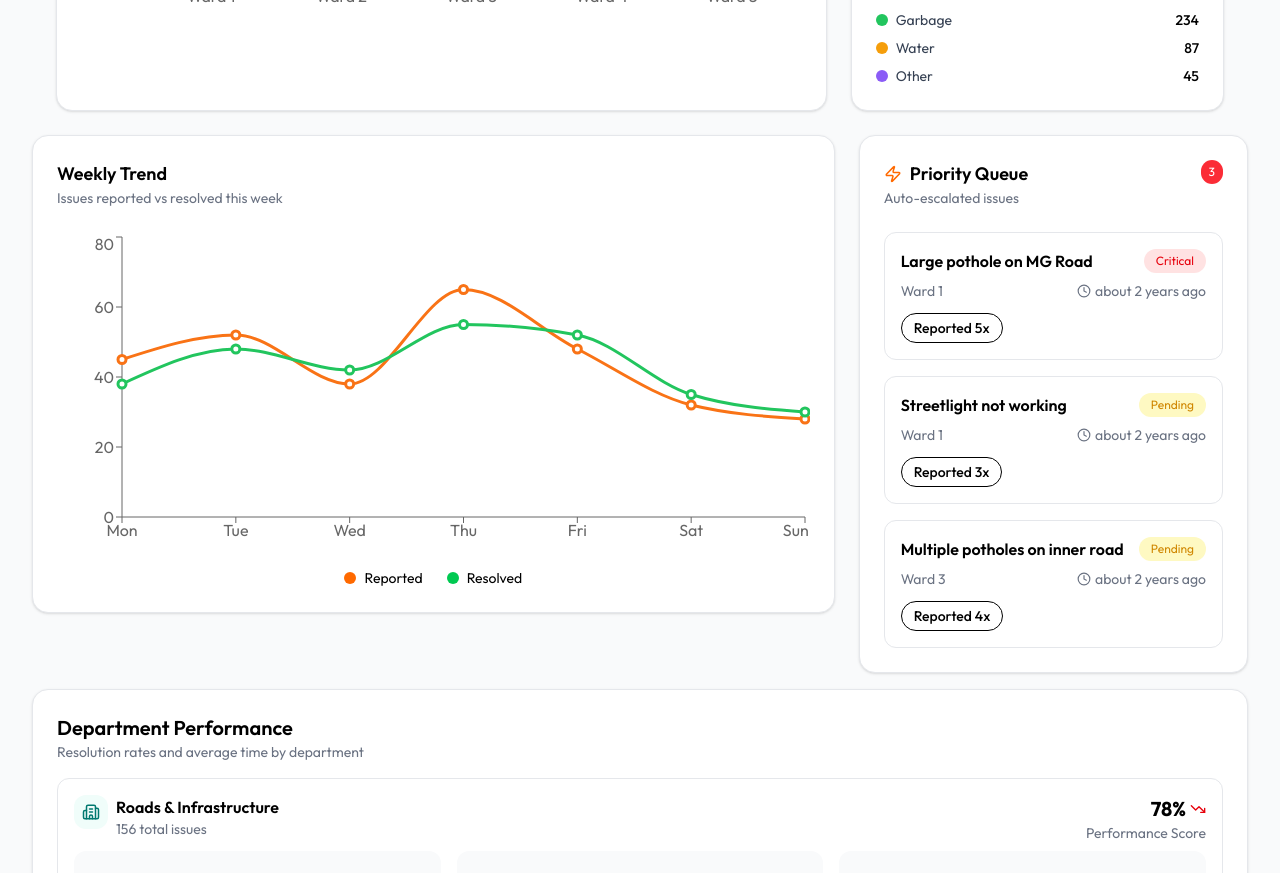
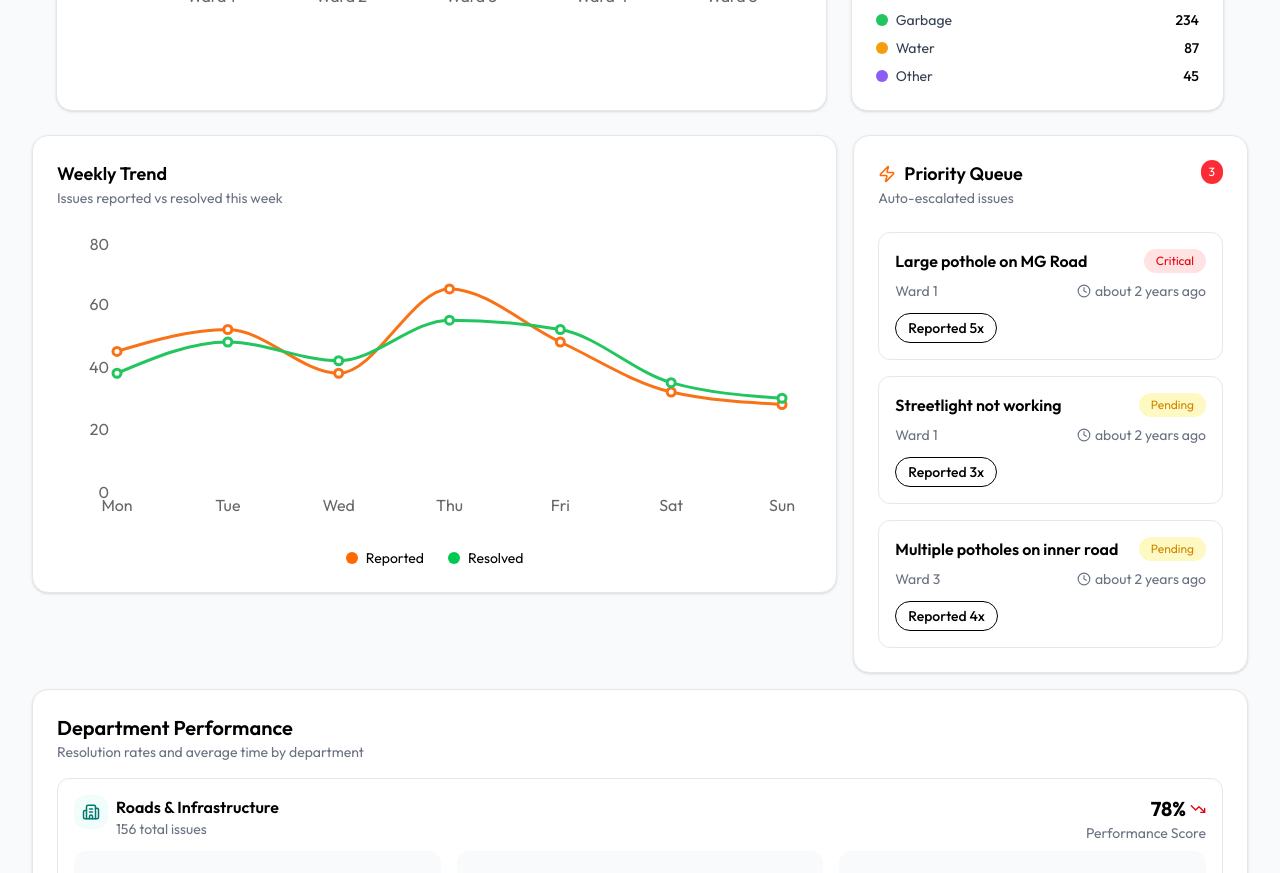
Before and after one commit to Yoshita09/Nagrik, a React (Vite) app in the folder client/: page /dashboard in a window 1280 px wide. Shown: the part 760-1633 px from the top of the page. Built offline with nearby package versions, Linux system fonts and the light colour scheme.

Commit message:
dashboard completed

```diff
--- a/client/src/components/Graphs.jsx
+++ b/client/src/components/Graphs.jsx
@@ -46,7 +46,7 @@ export default function Graphs() {
               <XAxis dataKey="ward" />
               <YAxis />
               <Tooltip />
-              <Bar dataKey="resolved" fill="#22c55e" radius={[6, 6, 0, 0]} />
+              <Bar dataKey="resolved" fill="#2ca36a" radius={[6, 6, 0, 0]} />
               <Bar dataKey="pending" fill="#f59e0b" radius={[6, 6, 0, 0]} />
               <Bar dataKey="critical" fill="#ef4444" radius={[6, 6, 0, 0]} />
             </BarChart>
--- a/client/src/components/PriorityQueue.jsx
+++ b/client/src/components/PriorityQueue.jsx
@@ -27,7 +27,7 @@ const issues = [
 
 export default function PriorityQueue() {
   return (
-    <div className="bg-white border border-gray-200 rounded-2xl p-6 shadow-sm">
+    <div className="bg-white border border-gray-200 rounded-2xl p-6 shadow-sm h-full">
 
       {/* Header */}
       <div className="flex justify-between items-start mb-6">
--- a/client/src/components/WeeklyTrend.jsx
+++ b/client/src/components/WeeklyTrend.jsx
@@ -26,10 +26,25 @@ export default function WeeklyTrend() {
         Issues reported vs resolved this week
       </p>
 
-      <ResponsiveContainer width="100%" height={320}>
-        <LineChart data={data}>
-          <XAxis dataKey="day" />
-          <YAxis />
+      <ResponsiveContainer width="100%" height={300}>
+  <LineChart
+    data={data}
+    margin={{
+      top: 10,
+      right: 30,
+      left: 0,
+      bottom: 10,
+    }}
+  >
+    <XAxis
+      dataKey="day"
+      tickLine={false}
+      axisLine={false}
+    />
+    <YAxis
+      tickLine={false}
+      axisLine={false}
+    />
     <Tooltip />
     <Line
       type="monotone"
@@ -37,6 +52,7 @@ export default function WeeklyTrend() {
       stroke="#f97316"
       strokeWidth={3}
       dot={{ r: 4 }}
+      activeDot={{ r: 6 }}
     />
     <Line
       type="monotone"
@@ -44,9 +60,11 @@ export default function WeeklyTrend() {
       stroke="#22c55e"
       strokeWidth={3}
       dot={{ r: 4 }}
+      activeDot={{ r: 6 }}
     />
   </LineChart>
 </ResponsiveContainer>
+
 
       <div className="flex justify-center gap-6 mt-4 text-sm">
         <div className="flex items-center gap-2">
--- a/client/src/pages/Dashboard.jsx
+++ b/client/src/pages/Dashboard.jsx
@@ -39,7 +39,8 @@ export default function Dashboard() {
         <Graphs />
 
         {/* Weekly Trend + Priority Queue */}
-        <div className="grid grid-cols-1 lg:grid-cols-3 gap-6">
+        <div className="grid grid-cols-1 lg:grid-cols-3 gap-4 items-stretch">
+
           <div className="lg:col-span-2">
             <WeeklyTrend />
           </div>
```
Lines whose indentation alone changed are shown as unchanged.
